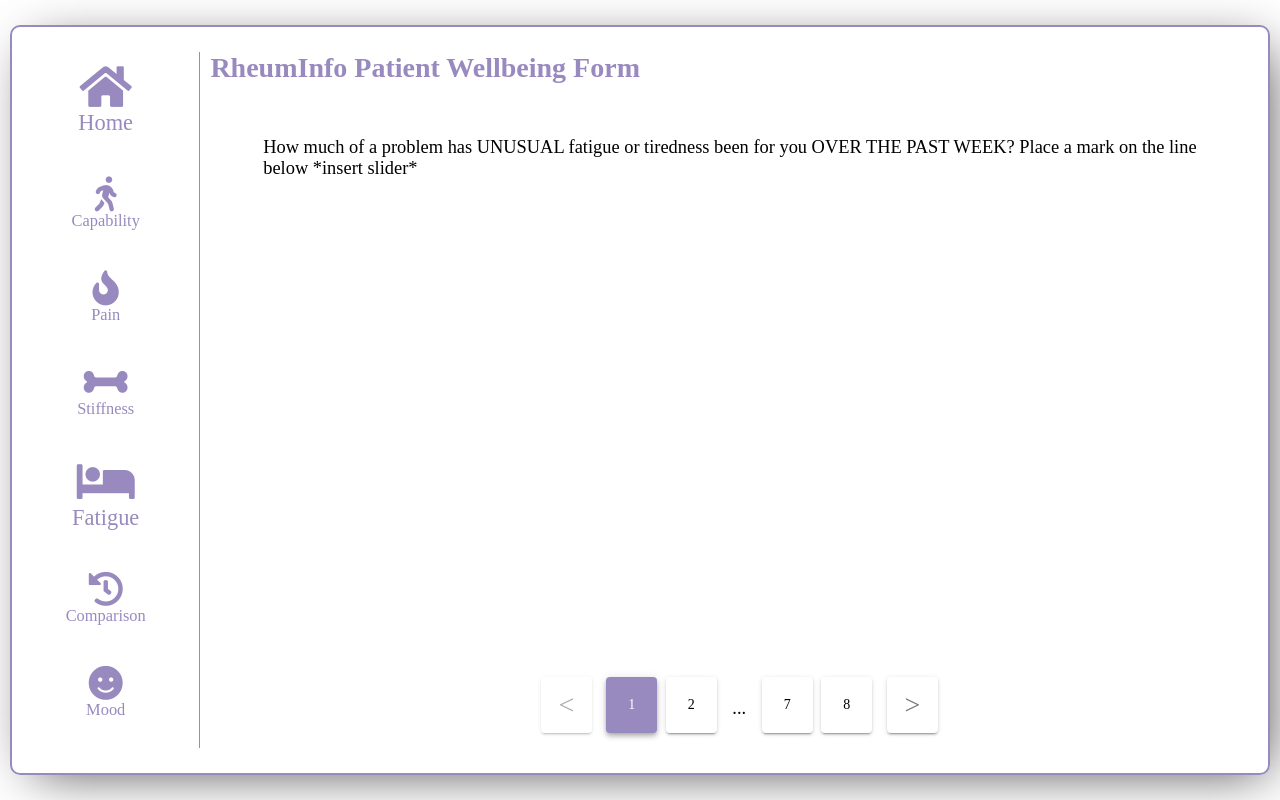
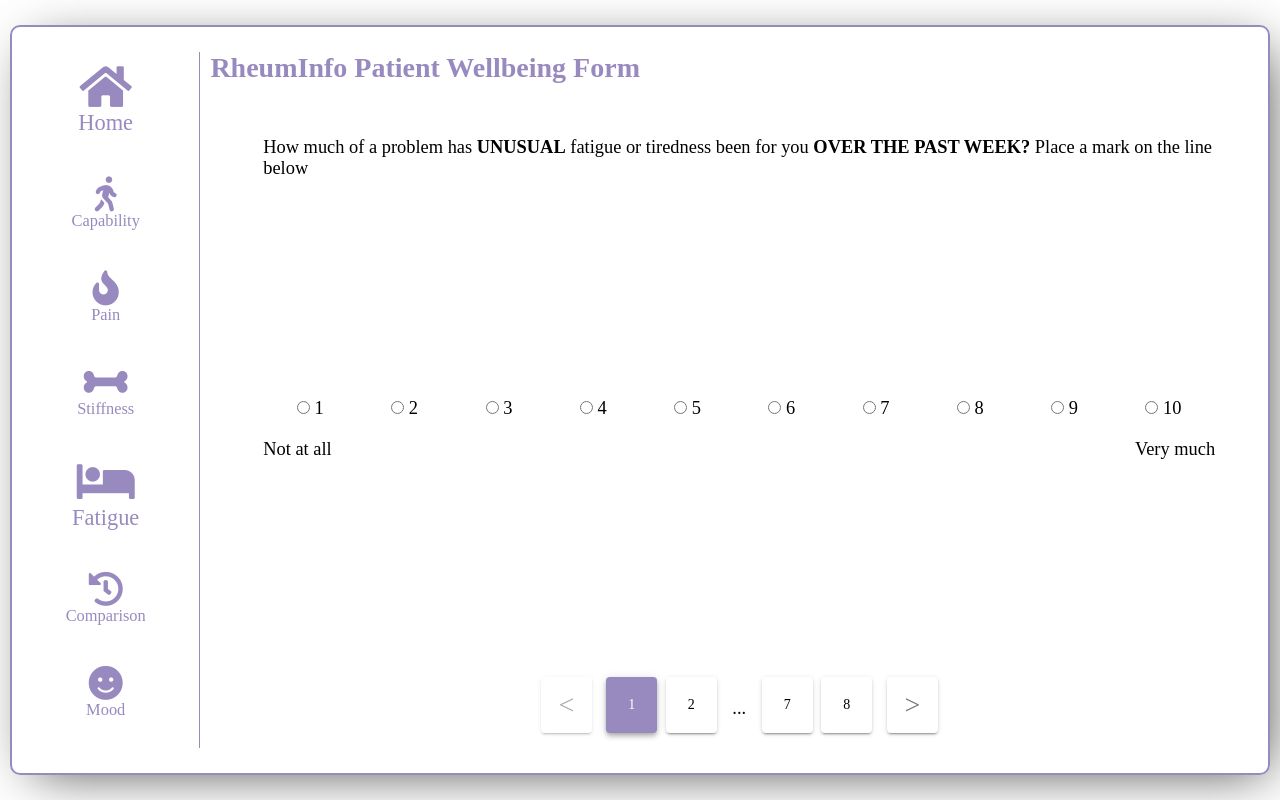
Before and after one commit to adamsimonini/medical-survey, a Vue app: page /fatigue in a window 1280 px wide. Built offline with nearby package versions, Linux system fonts and the light colour scheme.

Commit message:
Added 10 Pount Radio Button Component

```diff
--- a/src/components/CapabilityQuestion.vue
+++ b/src/components/CapabilityQuestion.vue
@@ -41,6 +41,7 @@
 <style scoped>
 .capability-question{
     width: 100%;
+    max-height: 70px;
 }
 .answersBox{
     display: flex;
--- a/src/components/Comparison.vue
+++ b/src/components/Comparison.vue
@@ -1,15 +1,13 @@
 <template>
     <div id="comparison" class="contentBox" slot="content">
         <p>
-            How do you feel today compared to TWO WEEKS AGO? Please check only one:
+            How do you feel today compared to <b>TWO WEEKS AGO?</b> Please check only one:
              MUCH BETTER(1)  BETTER(2) THE SAME(3) WORSE(4) MUCH WORSE(5)
         </p>
     </div>
 </template>
 
 <script>
-
-// import CapabilityQuestion from './CapabilityQuestion.vue';
 
 export default {
     name: 'Fatigue',
--- a/src/components/Fatigue.vue
+++ b/src/components/Fatigue.vue
@@ -1,22 +1,21 @@
 <template>
     <div id="fatigue" class="contentBox" slot="content">
         <p>
-            How much of a problem has UNUSUAL fatigue or tiredness been for you OVER THE PAST
-            WEEK? Place a mark on the line below
-            *insert slider*
+            How much of a problem has <b>UNUSUAL</b> fatigue or tiredness been for you <b>OVER THE PAST
+            WEEK?</b> Place a mark on the line below
         </p>
+        <ToTenRating />
     </div>
 </template>
 
 <script>
-
-// import CapabilityQuestion from './CapabilityQuestion.vue';
+import ToTenRating from './ToTenRating.vue';
 
 export default {
     name: 'Fatigue',
     props: [''],
     components: {
-
+        ToTenRating
     },
     data: function() {
          return {
--- a/src/components/Main-old.vue
+++ b/src/components/Main-old.vue
@@ -12,12 +12,6 @@
       <SurveyQuestion class="" title="Current Capabilities">
         <Capabilities slot="content"/>
       </SurveyQuestion>
-      <!-- <SurveyQuestion class="SurveyQuestion" title="Event Propagation">
-
-      </SurveyQuestion>
-      <SurveyQuestion class="SurveyQuestion" title="Key & Mouse Modifiers">
-
-      </SurveyQuestion> -->
       <SurveyQuestion class="" title="Pain in the Past Week">
         <Pain slot="content"/>
       </SurveyQuestion>
--- a/src/components/Pain.vue
+++ b/src/components/Pain.vue
@@ -3,20 +3,19 @@
         <p>
             How much <b>PAIN</b> have you had because of your illness in the <b>PAST WEEK</b>? Place a mark
             on the line below to indicate how severe your pain has been:
-            *insert slider*
         </p>
+        <ToTenRating />
     </div>
 </template>
 
 <script>
-
-// import CapabilityQuestion from './CapabilityQuestion.vue';
+import ToTenRating from './ToTenRating.vue';
 
 export default {
     name: 'Pain',
     props: [''],
     components: {
-
+        ToTenRating
     },
     data: function() {
          return {
--- /dev/null
+++ b/src/components/ToTenRating.vue
@@ -0,0 +1,60 @@
+<template>
+    <div class="toTenRating">
+        <div class="scale">
+            <div v-for="(item, i) in 10" v-bind:key="item.id">
+                <input type="radio" name="ten" :value=i+1 />
+                {{i+1}}
+            </div>
+        </div>
+        <div class="markers">
+            <span>Not at all</span>
+            <span>Very much</span>
+        </div>
+    </div>
+</template>
+
+<script>
+
+export default {
+    name: 'ToTenRating',
+    data: function() {
+         return {
+         }
+    },
+}
+</script>
+
+<style scoped>
+.toTenRating{
+    width: 100%;
+    height: 100%;
+    display: flex;
+    flex-direction: column;
+    justify-content: center;
+    align-items: center;
+}
+.scale{
+    display: flex;
+    flex-direction: row;
+    justify-content: space-around;
+    align-items: center;
+    width: 100%;
+}
+.markers{
+    display: flex;
+    flex-direction: row;
+    justify-content: space-between;
+    align-items: center;
+    width: 100%;
+    margin-top: 20px;
+}
+@media only screen and (max-width: 800px) {
+    .scale{
+        flex-direction: column;
+        height: 100%;
+    }
+    .markers{
+        display: none;
+    }
+}
+</style>
--- a/src/css/styles.css
+++ b/src/css/styles.css
@@ -96,6 +96,7 @@
     justify-content: flex-start;
     align-items: center;
     width: 100%;
+    height: 100%;
     padding: 0 5%;
     font-size: calc(0.5vw + 12px);
 }
```
